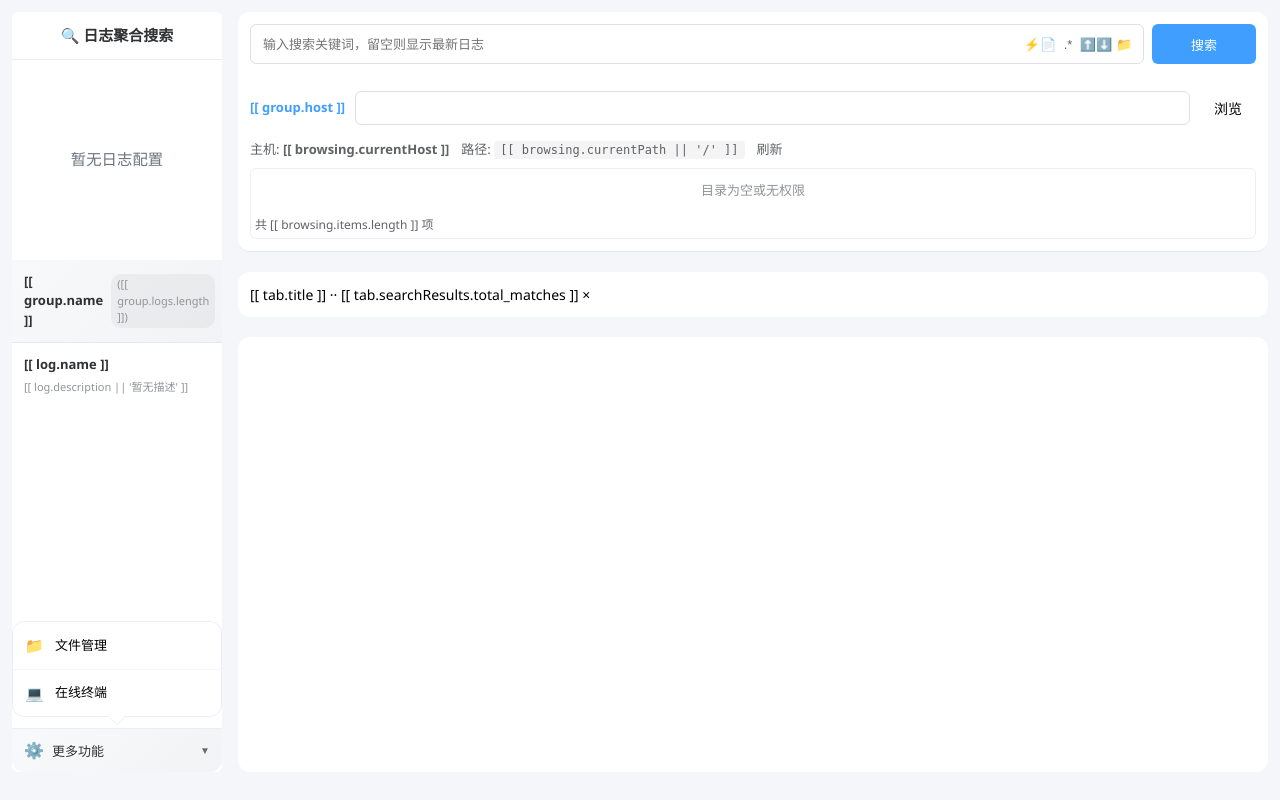
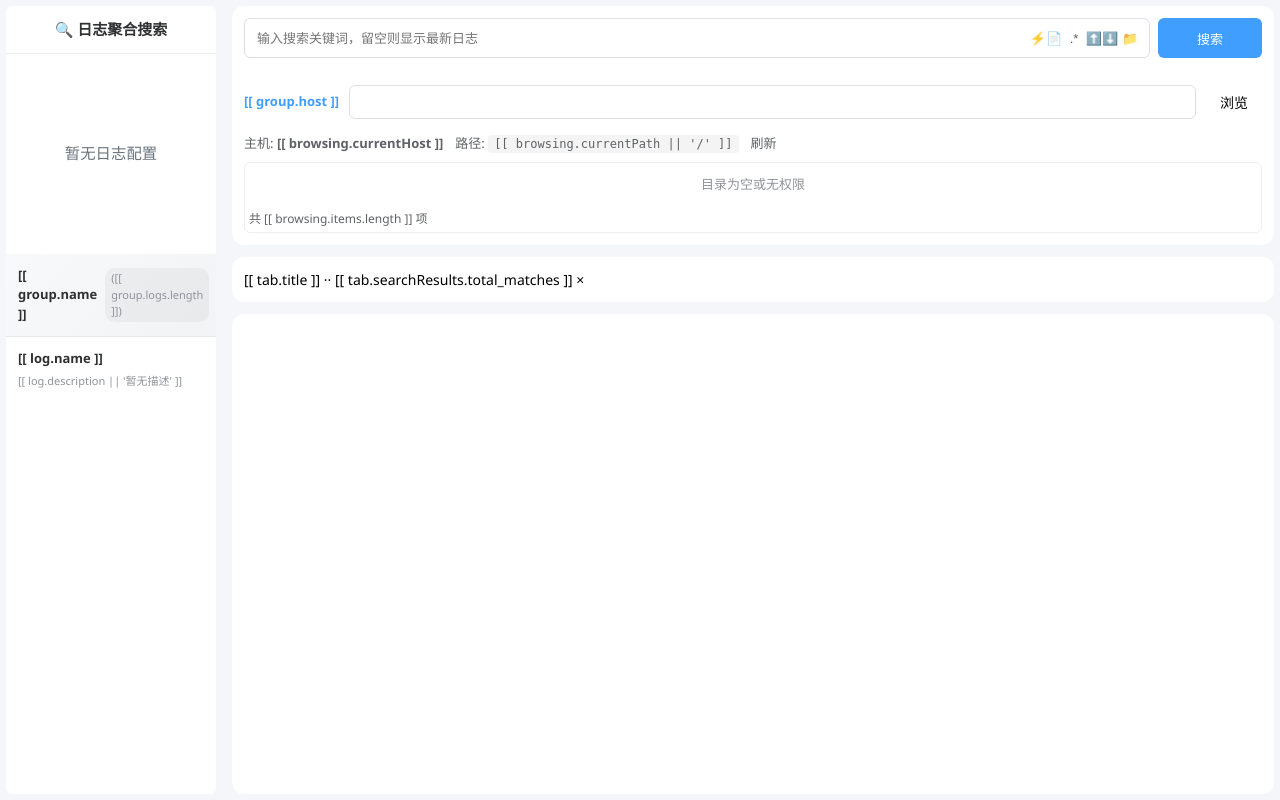
Before and after one commit to jch12138/log-search-tool, a Flask app: page / in a window 1280 px wide. Run offline with Flask 3, Linux system fonts and the light colour scheme; some libraries are stand-ins or nearby versions.

Commit message:
feat: Add terminal resizing functionality and improve UI styles for better user experience

```diff
--- a/app/services/terminal/service.py
+++ b/app/services/terminal/service.py
@@ -120,7 +120,7 @@ class TerminalService:
 				)
 				channel.send(_init_cmd.encode('utf-8', errors='ignore'))
 				# 给新登录 shell 少量时间初始化
-				time.sleep(2.0)
+				time.sleep(3.0)
 			except Exception:
 				pass
 		if initial_command:
--- a/static/css/compact.css
+++ b/static/css/compact.css
@@ -7,7 +7,7 @@ html, body {
 }
 
 /* 布局边距整体收紧 */
-.main-content { padding: 12px; gap: 16px; background: transparent; }
+.main-content { padding: 6px; gap: 16px; background: transparent; }
 .left-panel { width: 210px; }
 .panel-header { padding: 12px; }
 .panel-header h3 { font-size: 15px; }
--- a/static/css/index.css
+++ b/static/css/index.css
@@ -14,7 +14,7 @@
 @keyframes tabPulse { 0% {opacity:.35;} 50% {opacity:1;} 100% {opacity:.35;} }
 
 .results-section { margin-top:0; }
-.search-section { border-bottom:1px solid var(--el-border-color-light); }
+/* .search-section { border-bottom:1px solid var(--el-border-color-light); } */
 
 /* File selection box extracted */
 .selected-file-box { position:relative; flex:1; padding:6px 34px 6px 10px; border:1px solid #dcdfe6; border-radius:6px; background:#fff; font-size:12px; min-height:34px; display:flex; align-items:center; line-height:1.4; overflow:hidden; }
--- a/static/css/log-results.css
+++ b/static/css/log-results.css
@@ -8,7 +8,7 @@
   --log-radius-sm:6px;
 }
 .loading-dependencies { flex:1; display:flex; align-items:center; justify-content:center; min-height:200px; }
-.results-hosts-row { display:flex; flex-direction:row; gap:20px; align-items:stretch; padding:0; box-sizing:border-box; flex-wrap:nowrap; width:100%; flex:1; min-height:0; }
+.results-hosts-row { display:flex; flex-direction:row; gap:12px; align-items:stretch; padding:0; box-sizing:border-box; flex-wrap:nowrap; width:100%; flex:1; min-height:0; }
 .results-hosts-row > .host-result-box { flex:1; }
 .host-result-box { flex:1; min-width:0; border:1px solid var(--log-border); border-radius:var(--log-radius-sm); overflow:hidden; background:#fff; display:flex; flex-direction:column; height:100%; min-height:0; }
 .host-result-box.fullscreen-active { position:fixed; inset:12px 14px 14px; z-index:9999; background:#fff; border:1px solid var(--log-border); border-radius:var(--log-radius); box-shadow:0 12px 32px rgba(0,0,0,0.45); width:auto!important; height:auto!important; max-width:none; max-height:none; }
@@ -30,14 +30,15 @@ body.fullscreen-log-freeze { overflow:hidden; }
 @media (max-width:1100px){ .host-path-tag { max-width:180px; } }
 @media (max-width:900px){ .host-path-tag { display:none; } }
 .host-actions { display:flex; align-items:center; gap:6px; }
-.mini-action-btn { padding:6px 8px; font-size:12px; border:1px solid var(--log-border); background:#fff; color:#606266; border-radius:6px; cursor:pointer; line-height:1; display:flex; align-items:center; gap:4px; transition:all .18s; }
-.mini-action-btn:hover { background:#f5f7fa; color:var(--log-accent); border-color:#dcdfe6; }
-.mini-action-btn:active { background:#ecf5ff; }
-.mini-action-btn svg { width:14px; height:14px; display:block; fill:currentColor; }
-.fullscreen-btn, .download-btn { padding:6px 12px; font-size:12px; border:1px solid var(--log-border); background:#fafbfc; color:#909399; border-radius:6px; cursor:pointer; transition:all .2s; display:flex; align-items:center; gap:4px; line-height:1; font-weight:400; }
-.fullscreen-btn:hover, .download-btn:hover { background:#f0f2f5; border-color:#c0c4cc; color:#606266; transform:translateY(-1px); box-shadow:0 2px 4px rgba(0,0,0,0.1); }
-.fullscreen-btn:active, .download-btn:active { background:#e4e7ed; border-color:#b3b8c3; transform:translateY(0); box-shadow:0 1px 2px rgba(0,0,0,0.1); }
-.fullscreen-btn.is-active { background:var(--log-accent); color:#fff; border-color:var(--log-accent); box-shadow:0 2px 6px rgba(64,158,255,0.35); }
+/* Unified action button style */
+.action-btn { padding:6px 10px; font-size:12px; border:1px solid var(--log-border); background:#fff; color:#606266; border-radius:6px; cursor:pointer; line-height:1; display:flex; align-items:center; gap:4px; transition:all .18s; font-weight:400; }
+.action-btn svg { width:14px; height:14px; display:block; fill:currentColor; }
+.action-btn:hover { background:#f5f7fa; color:var(--log-accent); border-color:#dcdfe6; box-shadow:0 2px 4px rgba(0,0,0,0.08); transform:translateY(-1px); }
+.action-btn:active { background:#ecf5ff; transform:translateY(0); box-shadow:0 1px 2px rgba(0,0,0,0.08); }
+/* Active (toggled) state e.g. fullscreen */
+.action-btn.is-active { background:var(--log-accent); color:#fff; border-color:var(--log-accent); box-shadow:0 2px 6px rgba(64,158,255,0.35); }
+/* If text-only variant needs a bit more horizontal space (former fullscreen/download) */
+.action-btn.text-label { padding:6px 12px; }
 .host-results { flex:1; overflow-y:auto; padding:0 0 12px; background:var(--log-bg); min-height:0; }
 .host-results::-webkit-scrollbar { width:8px; }
 .host-results::-webkit-scrollbar-track { background:#f1f1f1; border-radius:4px; }
--- a/static/css/main.css
+++ b/static/css/main.css
@@ -47,7 +47,7 @@ body {
     display: flex;
     gap: 20px;
     min-height: 0;
-    padding: 12px;
+    padding: 0px;
     background: transparent; /* 去掉白色底色，继承页面背景 */
 }
 
@@ -71,8 +71,8 @@ body {
     overflow: hidden;
     display: flex;
     flex-direction: column;
-    height: calc(100vh - 40px); /* 与右侧统一高度 */
-    max-height: calc(100vh - 40px);
+    height: calc(100vh - 12px); /* 与右侧统一高度 */
+    max-height: calc(100vh - 12px);
     /* 设置最大高度，留出上下边距 */
 }
 
@@ -136,14 +136,14 @@ body {
     flex: 1;
     display: flex;
     flex-direction: column;
-    gap: 20px;
+    gap: 12px;
     min-width: 0;
     /* 允许收缩 */
     min-height: 0;
     /* 关键：让flex子元素正确计算高度 */
     overflow: hidden;
     /* 防止内容溢出 */
-    height: calc(100vh - 40px); /* 与左侧保持底部对齐 */
+    height: calc(100vh - 12px); /* 与左侧保持底部对齐 */
     /* background: transparent; 去掉整体白色底色，仅保留内部卡片白色 */
 }
 
--- a/static/js/LogSearchResults.js
+++ b/static/js/LogSearchResults.js
@@ -512,22 +512,22 @@ const LogSearchResults = {
                                                                 </span>
                             </div>
                             <div class="host-actions">
-                                                                <button class="mini-action-btn" @click="openSftp(group.hostResult)" :title="'文件管理 '+group.host" aria-label="文件管理">
+                                                                <button class="action-btn" @click="openSftp(group.hostResult)" :title="'文件管理 '+group.host" aria-label="文件管理">
                                                                     <svg viewBox="0 0 24 24" role="img" focusable="false" aria-hidden="true">
                                                                         <path d="M3 6.5A2.5 2.5 0 0 1 5.5 4h4.764a2.5 2.5 0 0 1 1.768.732L14.172 6H18.5A2.5 2.5 0 0 1 21 8.5v8A3.5 3.5 0 0 1 17.5 20h-11A3.5 3.5 0 0 1 3 16.5v-10Z" fill="currentColor" stroke="currentColor" stroke-width="1" stroke-linejoin="round"/>
                                                                     </svg>
                                                                 </button>
-                                                                <button class="mini-action-btn" @click="openTerminal(group.hostResult)" :title="'在线终端 '+group.host" aria-label="在线终端">
+                                                                <button class="action-btn" @click="openTerminal(group.hostResult)" :title="'在线终端 '+group.host" aria-label="在线终端">
                                                                     <svg viewBox="0 0 24 24" role="img" focusable="false" aria-hidden="true">
                                                                         <path d="M4 5h16a2 2 0 0 1 2 2v10a2 2 0 0 1-2 2H4a2 2 0 0 1-2-2V7a2 2 0 0 1 2-2Z" stroke="currentColor" stroke-width="1.2" fill="none"/>
                                                                         <path d="m7 9 3.5 3L7 15" stroke="currentColor" stroke-width="1.4" stroke-linecap="round" stroke-linejoin="round" fill="none"/>
                                                                         <path d="M11.5 15H17" stroke="currentColor" stroke-width="1.4" stroke-linecap="round"/>
                                                                     </svg>
                                                                 </button>
-                                <button class="fullscreen-btn" :class="{ 'is-active': fullscreenHost === group.host }" @click="toggleFullscreen(group.host)" :title="fullscreenHost === group.host ? '退出全屏 (Esc)' : '放大查看'">
+                                <button class="action-btn text-label" :class="{ 'is-active': fullscreenHost === group.host }" @click="toggleFullscreen(group.host)" :title="fullscreenHost === group.host ? '退出全屏 (Esc)' : '放大查看'">
                                     <span style="font-size:12px; letter-spacing:1px;">[[ fullscreenHost === group.host ? '还原' : '放大' ]]</span>
                                 </button>
-                                <button class="download-btn" @click="downloadLogFile(group.hostResult)" title="下载日志文件">
+                                <button class="action-btn text-label" @click="downloadLogFile(group.hostResult)" title="下载日志文件">
                                     <span>下载日志</span>
                                 </button>
                             </div>
--- a/templates/index.html
+++ b/templates/index.html
@@ -82,33 +82,7 @@
                         </div>
                     </div>
 
-                    <!-- 更多功能按钮 -->
-                    <!-- 临时隐藏更多工具入口: 用户请求 "暂时隐藏更多工具入口" -->
-                    <div class="more-actions hidden" aria-hidden="true">
-                        <button class="more-button" @click="toggleMoreMenu" :class="{ active: showMoreMenu }">
-                            <span class="more-icon">⚙️</span>
-                            <span class="more-text">更多功能</span>
-                            <span class="arrow-icon" :class="{ rotated: showMoreMenu }">▼</span>
-                        </button>
 
-                        <!-- 更多功能菜单 -->
-                        <div v-show="showMoreMenu" class="more-menu">
-                            <!-- 日志配置页面已隐藏 - 不开放给用户手动配置
-                            <div class="menu-item" @click="navigateToPage('config')">
-                                <span class="menu-icon">⚙️</span>
-                                <span class="menu-text">日志配置</span>
-                            </div>
-                            -->
-                            <div class="menu-item" @click="navigateToPage('sftp')">
-                                <span class="menu-icon">📁</span>
-                                <span class="menu-text">文件管理</span>
-                            </div>
-                            <div class="menu-item" @click="navigateToPage('terminals')">
-                                <span class="menu-icon">💻</span>
-                                <span class="menu-text">在线终端</span>
-                            </div>
-                        </div>
-                    </div>
                 </div>
 
                 <!-- 右侧搜索和结果区域 -->
```
Also changed, not shown: app/api/routes/terminals.py (+19 -0 lines), templates/terminals.html (+32 -10 lines).
